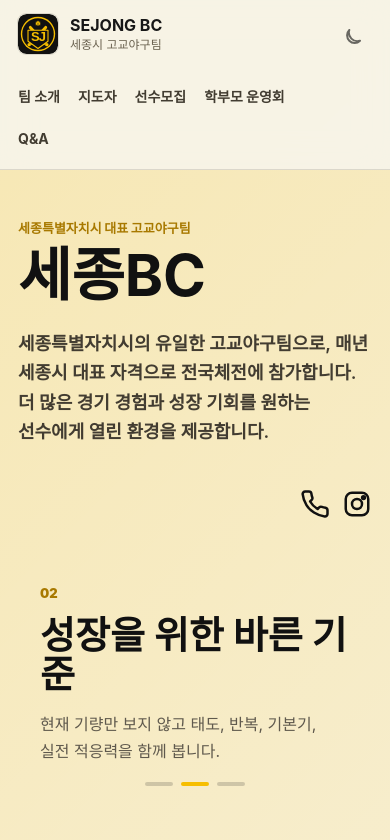
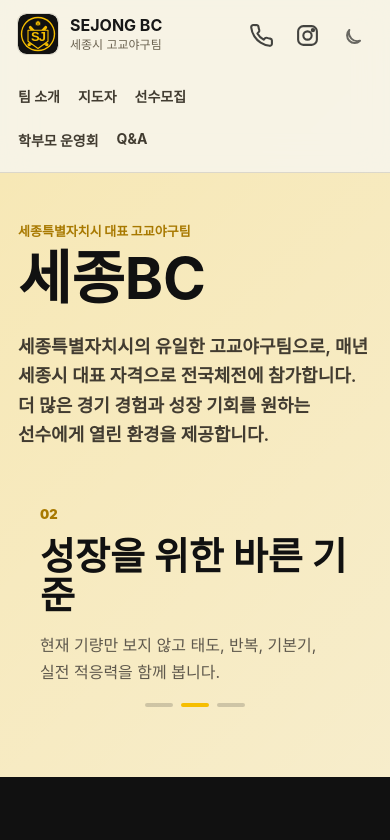
Before and after one commit to sejongbc/sejongbc.github.io, a Nuxt app: page / in a window 390 px wide. Shown: the top 840 px of the page. Built offline with nearby package versions, Linux system fonts and the light colour scheme.

Commit message:
전화번호, 인스타 아이콘 위치 변경

```diff
--- a/app/app.vue
+++ b/app/app.vue
@@ -150,6 +150,27 @@ const closeDetail = () => {
       </svg>
     </button>
 
+    <div class="floating-contact-actions" aria-label="입단 문의 바로가기">
+      <a class="phone-action" href="tel:01067400480" aria-label="입단 문의 전화 010-6740-0480">
+        <svg viewBox="0 0 24 24" aria-hidden="true">
+          <path d="M22 16.92v3a2 2 0 0 1-2.18 2 19.78 19.78 0 0 1-8.63-3.07 19.5 19.5 0 0 1-6-6A19.78 19.78 0 0 1 2.12 4.18 2 2 0 0 1 4.11 2h3a2 2 0 0 1 2 1.72c.13 1 .36 1.98.7 2.91a2 2 0 0 1-.45 2.11L8.09 10a16 16 0 0 0 6 6l1.26-1.26a2 2 0 0 1 2.11-.45c.93.34 1.91.57 2.91.7A2 2 0 0 1 22 16.92z" />
+        </svg>
+      </a>
+      <a
+        class="instagram-action"
+        href="https://www.instagram.com/sejongbc25?igsh=MXFjNjRwamswbHZx"
+        target="_blank"
+        rel="noreferrer"
+        aria-label="세종BC 인스타그램 열기"
+      >
+        <svg viewBox="0 0 24 24" aria-hidden="true">
+          <rect x="3" y="3" width="18" height="18" rx="5" />
+          <circle cx="12" cy="12" r="4" />
+          <circle cx="17.2" cy="6.8" r="1.1" />
+        </svg>
+      </a>
+    </div>
+
     <button
       v-show="showScrollTop"
       class="scroll-top-button"
@@ -194,27 +215,6 @@ const closeDetail = () => {
             />
           </div>
         </div>
-      </div>
-
-      <div class="hero-actions" aria-label="바로가기">
-        <a class="phone-action" href="tel:01067400480" aria-label="입단 문의 전화 010-6740-0480">
-          <svg viewBox="0 0 24 24" aria-hidden="true">
-            <path d="M22 16.92v3a2 2 0 0 1-2.18 2 19.78 19.78 0 0 1-8.63-3.07 19.5 19.5 0 0 1-6-6A19.78 19.78 0 0 1 2.12 4.18 2 2 0 0 1 4.11 2h3a2 2 0 0 1 2 1.72c.13 1 .36 1.98.7 2.91a2 2 0 0 1-.45 2.11L8.09 10a16 16 0 0 0 6 6l1.26-1.26a2 2 0 0 1 2.11-.45c.93.34 1.91.57 2.91.7A2 2 0 0 1 22 16.92z" />
-          </svg>
-        </a>
-        <a
-          class="instagram-action"
-          href="https://www.instagram.com/sejongbc25?igsh=MXFjNjRwamswbHZx"
-          target="_blank"
-          rel="noreferrer"
-          aria-label="세종BC 인스타그램 열기"
-        >
-          <svg viewBox="0 0 24 24" aria-hidden="true">
-            <rect x="3" y="3" width="18" height="18" rx="5" />
-            <circle cx="12" cy="12" r="4" />
-            <circle cx="17.2" cy="6.8" r="1.1" />
-          </svg>
-        </a>
       </div>
     </section>
 
@@ -590,7 +590,7 @@ button {
   align-items: center;
   justify-content: space-between;
   gap: 24px;
-  padding: 16px max(72px, clamp(20px, 5vw, 72px)) 16px clamp(20px, 5vw, 72px);
+  padding: 16px max(156px, clamp(20px, 5vw, 72px)) 16px clamp(20px, 5vw, 72px);
   border-bottom: 1px solid var(--line);
   background: var(--topbar-bg);
   backdrop-filter: blur(16px);
@@ -679,6 +679,16 @@ button {
   stroke-linecap: round;
   stroke-linejoin: round;
   stroke-width: 2;
+}
+
+.floating-contact-actions {
+  position: fixed;
+  top: 18px;
+  right: 68px;
+  z-index: 40;
+  display: flex;
+  align-items: center;
+  gap: 12px;
 }
 
 .scroll-top-button {
@@ -765,14 +775,6 @@ h1 {
   line-height: 1.62;
 }
 
-.hero-actions {
-  display: flex;
-  flex-wrap: wrap;
-  grid-column: 1;
-  gap: 12px;
-  margin-top: -38px;
-}
-
 .primary-action,
 .phone-action,
 .instagram-action {
@@ -792,17 +794,30 @@ h1 {
 
 .phone-action,
 .instagram-action {
-  width: auto;
+  width: 40px;
+  min-height: 40px;
   padding: 0;
   border: 0;
   background: transparent;
   color: var(--text-strong);
+  opacity: 0.78;
+  transition:
+    opacity 160ms ease,
+    transform 160ms ease;
+}
+
+.phone-action:hover,
+.phone-action:focus-visible,
+.instagram-action:hover,
+.instagram-action:focus-visible {
+  opacity: 1;
+  transform: scale(1.04);
 }
 
 .phone-action svg,
 .instagram-action svg {
-  width: 30px;
-  height: 30px;
+  width: 25px;
+  height: 25px;
   fill: none;
   stroke: currentColor;
   stroke-linecap: round;
@@ -1544,11 +1559,6 @@ h1 {
   display: grid;
   grid-template-columns: repeat(3, minmax(0, 1fr));
   gap: 24px;
-  border-top: 2px solid var(--text-strong);
-}
-
-.info-columns > div {
-  padding-top: 24px;
 }
 
 .qa-section {
@@ -1651,18 +1661,11 @@ h1 {
   }
 
   .key-message-slider {
-    order: 3;
+    order: 2;
   }
 
   .key-message-content {
     min-height: 154px;
-  }
-
-  .hero-actions {
-    grid-column: auto;
-    justify-content: flex-end;
-    margin-top: 2px;
-    order: 2;
   }
 
   .notice-strip {
@@ -1673,7 +1676,13 @@ h1 {
 
 @media (max-width: 560px) {
   .topbar {
-    padding: 14px 64px 14px 18px;
+    padding: 14px 156px 14px 18px;
+  }
+
+  .floating-contact-actions {
+    top: 16px;
+    right: 64px;
+    gap: 8px;
   }
 
   .detail-topbar {
@@ -1750,7 +1759,8 @@ h1 {
   .primary-action,
   .phone-action,
   .instagram-action {
-    width: auto;
+    width: 38px;
+    min-height: 38px;
   }
 
   .recruit-primary,
```
